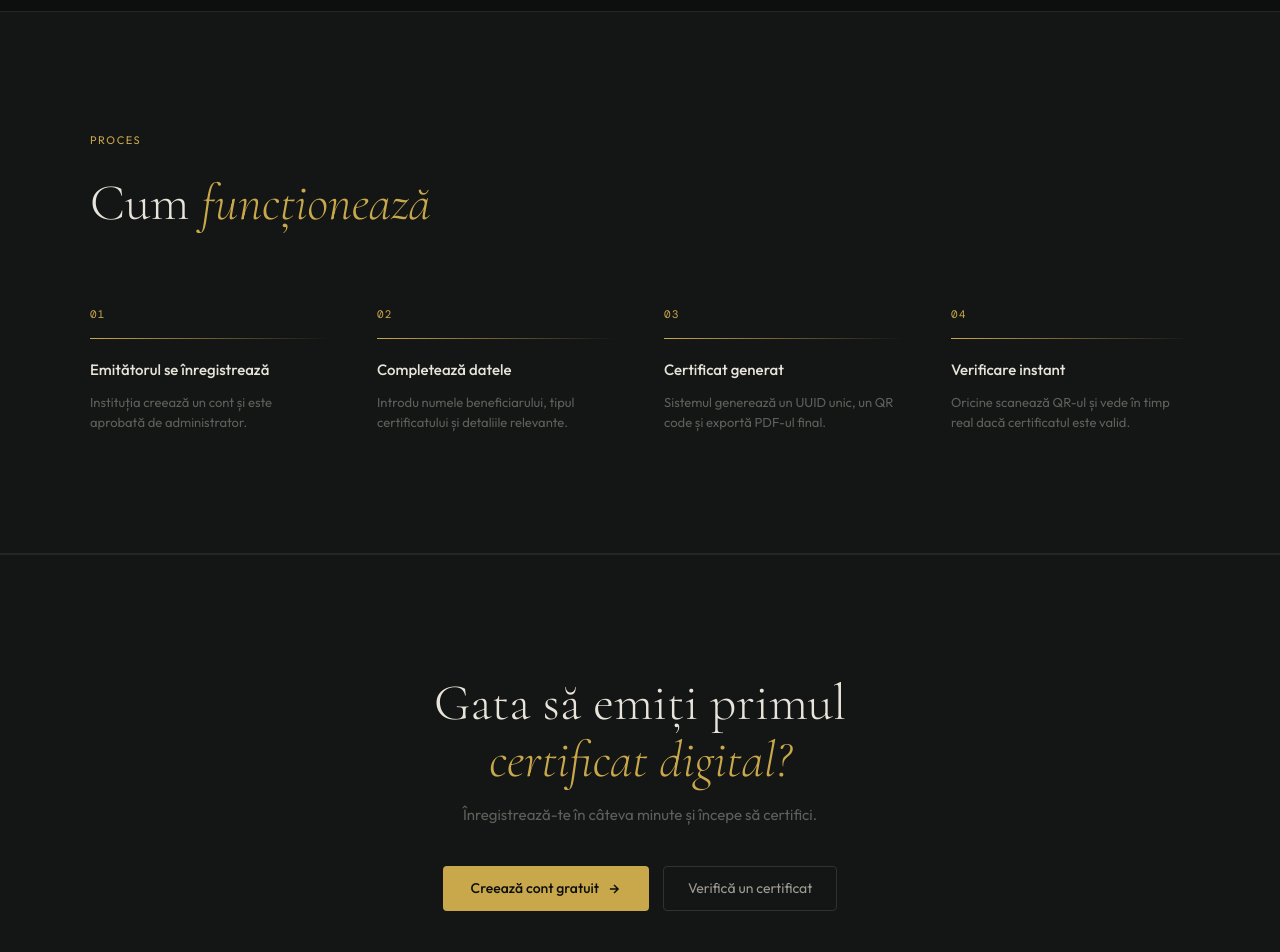
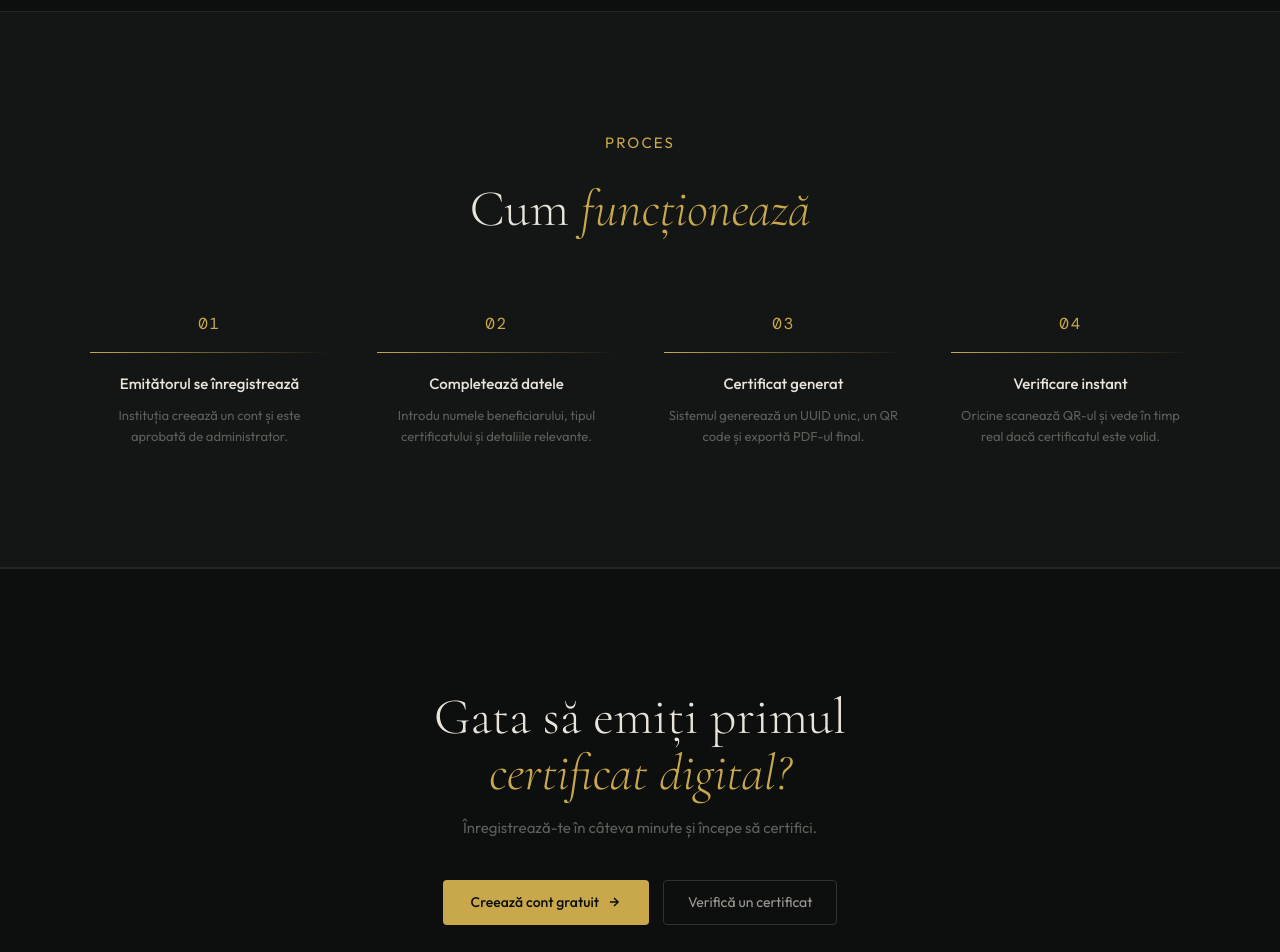
Before and after one commit to raresmiroiu/web, a Next.js app: page / in a window 1280 px wide. Shown: the part 1800-2752 px from the top of the page. Built offline with nearby package versions, Linux system fonts and the light colour scheme.

Commit message:
Landing page v2

```diff
--- a/app/landing.css
+++ b/app/landing.css
@@ -19,3 +19,13 @@
   from { opacity: 0; transform: translateY(16px); }
   to   { opacity: 1; transform: translateY(0); }
 }
+
+@media (max-width: 768px) {
+    .features-grid { grid-template-columns: 1fr 1fr !important; }
+    .roles-grid    { grid-template-columns: 1fr !important; }
+}
+@media (max-width: 480px) {
+    .features-grid { grid-template-columns: 1fr !important; }
+    header { padding: 0 20px !important; }
+    header nav { display: none !important; }
+}
--- a/app/verify/page.tsx
+++ b/app/verify/page.tsx
@@ -0,0 +1,9 @@
+import React from 'react'
+
+const Verify = () => {
+  return (
+    <div>Verify</div>
+  )
+}
+
+export default Verify
--- a/components/landing/HowItWorks.tsx
+++ b/components/landing/HowItWorks.tsx
@@ -30,8 +30,8 @@ const HowItWorks = () => {
             borderTop: "1px solid #232623", borderBottom: "1px solid #232623",
             padding: "120px 24px",
         }}>
-      <div style={{ maxWidth: 1100, margin: "0 auto" }}>
-        <p style={{ fontSize: 11, color: "#c9a84c", letterSpacing: "0.14em", textTransform: "uppercase", marginBottom: 16 }}>
+            <div style={{ maxWidth: 1100, margin: "0 auto", textAlign: "center" }}>
+                <p style={{ fontSize: 15, color: "#c9a84c", letterSpacing: "0.14em", textTransform: "uppercase", marginBottom: 16 }}>
                     Proces
                 </p>
                 <h2 style={{
@@ -47,7 +47,7 @@ const HowItWorks = () => {
                         <div key={num}>
                             <div style={{
                                 fontFamily: "'DM Mono', monospace",
-                fontSize: 11, color: "#c9a84c", letterSpacing: "0.1em",
+                                fontSize: 16, color: "#c9a84c", letterSpacing: "0.1em",
                                 marginBottom: 16,
                             }}>
                                 {num}
--- a/components/landing/Start.tsx
+++ b/components/landing/Start.tsx
@@ -6,7 +6,7 @@ const Start = () => {
         <section style={{
             padding: "120px 24px",
             textAlign: "center",
-            background: "#131614",
+            background: "#0d0f0e",
             borderTop: "1px solid #232623",
         }}>
             <h2 style={{
```
Lines whose indentation alone changed are shown as unchanged.
